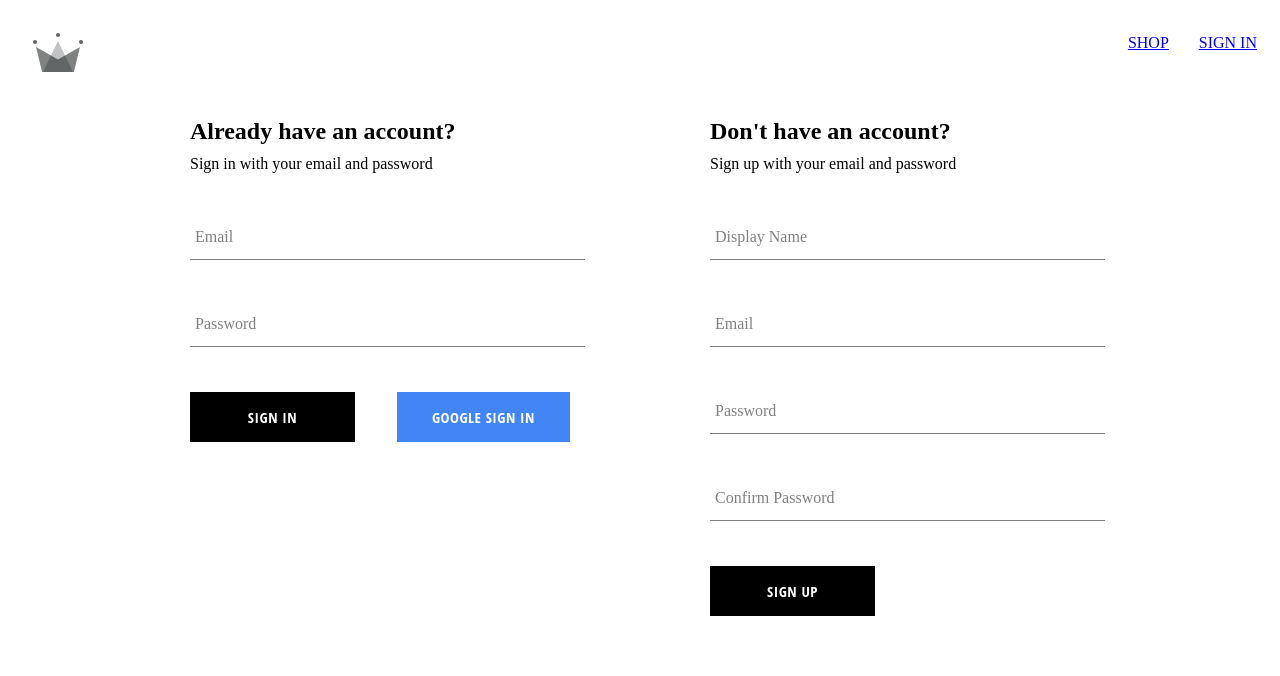
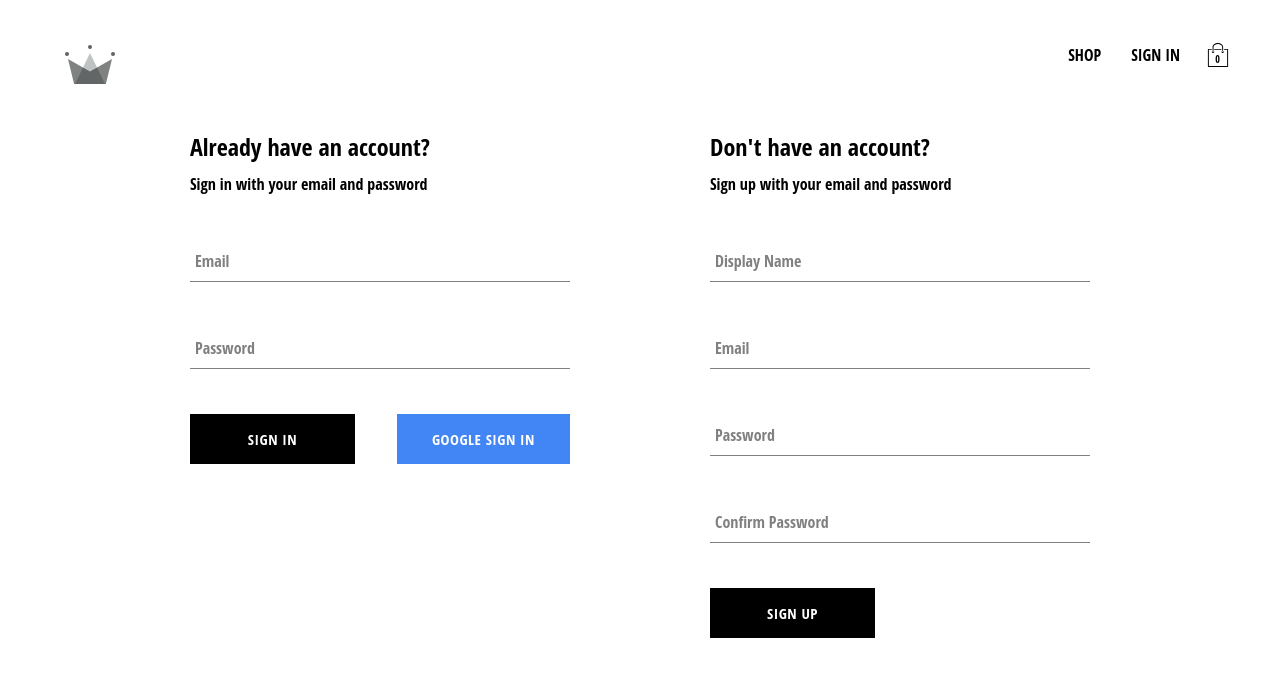
Before and after one commit to lendihop/clothing-shop, a React (Create React App) app: page /auth in a window 1280 px wide. Shown: the top 676 px of the page. Built offline with nearby package versions, Linux system fonts and the light colour scheme; no server answers.

Commit message:
shopping cart

```diff
--- /dev/null
+++ b/src/components/cart-dropdown/cart-dropdown.styles.scss
@@ -0,0 +1,24 @@
+.cart-dropdown-container {
+  position: absolute;
+  width: 240px;
+  height: 340px;
+  display: flex;
+  flex-direction: column;
+  padding: 20px;
+  border: 1px solid black;
+  background-color: white;
+  top: 90px;
+  right: 40px;
+  z-index: 5;
+
+  .cart-items {
+    height: 240px;
+    display: flex;
+    flex-direction: column;
+    overflow: scroll;
+  }
+
+  button {
+    margin-top: auto;
+  }
+}
--- /dev/null
+++ b/src/components/cart-dropdown/cart-dropdown.tsx
@@ -0,0 +1,12 @@
+import {FC} from 'react';
+
+import {Button} from '../button/button';
+
+import './cart-dropdown.styles.scss';
+
+export const CartDropdown: FC = () => (
+  <div className='cart-dropdown-container'>
+    <div className='cart-items' />
+    <Button>GO TO CHECKOUT</Button>
+  </div>
+);
--- /dev/null
+++ b/src/components/cart-icon/cart-icon.styles.scss
@@ -0,0 +1,21 @@
+.cart-icon-container {
+  width: 45px;
+  height: 45px;
+  position: relative;
+  display: flex;
+  align-items: center;
+  justify-content: center;
+  cursor: pointer;
+
+  .shopping-icon {
+    width: 24px;
+    height: 24px;
+  }
+
+  .item-count {
+    position: absolute;
+    font-size: 10px;
+    font-weight: bold;
+    bottom: 12px;
+  }
+}
--- /dev/null
+++ b/src/components/cart-icon/cart-icon.tsx
@@ -0,0 +1,20 @@
+import {FC, useContext} from 'react';
+
+import { ReactComponent as ShoppingIcon } from '../../assets/shopping-bag.svg';
+
+import { CartContext } from '../../contexts/cart.context';
+
+import './cart-icon.styles.scss';
+
+export const CartIcon: FC = () => {
+  const { isCartOpened, setIsCartOpened } = useContext(CartContext);
+
+  const toggleIsCartOpen = () => setIsCartOpened(!isCartOpened);
+
+  return (
+    <div className='cart-icon-container' onClick={toggleIsCartOpen}>
+      <ShoppingIcon className='shopping-icon' />
+      <span className='item-count'>0</span>
+    </div>
+  );
+};
--- /dev/null
+++ b/src/contexts/cart.context.tsx
@@ -0,0 +1,18 @@
+import {createContext, FC, PropsWithChildren, useState} from 'react';
+
+interface CartContextType {
+  isCartOpened: boolean;
+  setIsCartOpened: (value: boolean) => void;
+}
+
+export const CartContext = createContext<CartContextType>({
+  isCartOpened: false,
+  setIsCartOpened: () => {},
+});
+
+export const CartProvider: FC<PropsWithChildren> = ({ children }) => {
+  const [isCartOpened, setIsCartOpened] = useState(false);
+  const value = { isCartOpened, setIsCartOpened };
+
+  return <CartContext.Provider value={value}>{children}</CartContext.Provider>;
+};
--- /dev/null
+++ b/src/index.scss
@@ -0,0 +1,21 @@
+body {
+  margin: 0;
+  padding: 20px 40px;
+  font-family: 'Open Sans Condensed', sans-serif;
+  -webkit-font-smoothing: antialiased;
+  -moz-osx-font-smoothing: grayscale;
+}
+
+code {
+  font-family: source-code-pro, Menlo, Monaco, Consolas, 'Courier New',
+  monospace;
+}
+
+a {
+  text-decoration: none;
+  color: black;
+}
+
+* {
+  box-sizing: border-box;
+}
--- a/src/index.tsx
+++ b/src/index.tsx
@@ -6,7 +6,9 @@
 
 import { UserProvider } from './contexts/user.context';
 import {ProductsProvider} from "./contexts/products.context";
+import {CartProvider} from "./contexts/cart.context";
 
+import './index.scss';
 
 const root = ReactDOM.createRoot(
   document.getElementById('root') as HTMLElement
@@ -16,10 +18,11 @@
     <BrowserRouter>
       <UserProvider>
         <ProductsProvider>
-          <App />
+          <CartProvider>
+            <App />
+          </CartProvider>
         </ProductsProvider>
       </UserProvider>
-
     </BrowserRouter>
   </React.StrictMode>
 );
--- a/src/routes/navigation/navigation.tsx
+++ b/src/routes/navigation/navigation.tsx
@@ -3,13 +3,17 @@
 import { signOutUser } from '../../utils/firebase.utils';
 
 import { UserContext } from '../../contexts/user.context';
+import {CartContext} from "../../contexts/cart.context";
 
 import { ReactComponent as CrownLogo } from '../../assets/crown.svg';
+import {CartIcon} from "../../components/cart-icon/cart-icon";
 
 import './navigation.styles.scss';
+import {CartDropdown} from "../../components/cart-dropdown/cart-dropdown";
 
 export const Navigation: FC = () => {
   const { currentUser } = useContext(UserContext);
+  const { isCartOpened } = useContext(CartContext);
 
   return (
     <>
@@ -31,7 +35,11 @@
               SIGN IN
             </Link>
           )}
+
+          <CartIcon />
         </div>
+
+        {isCartOpened && <CartDropdown />}
       </div>
       <Outlet />
     </>
```
Also changed, not shown: src/assets/shopping-bag.svg (added).
